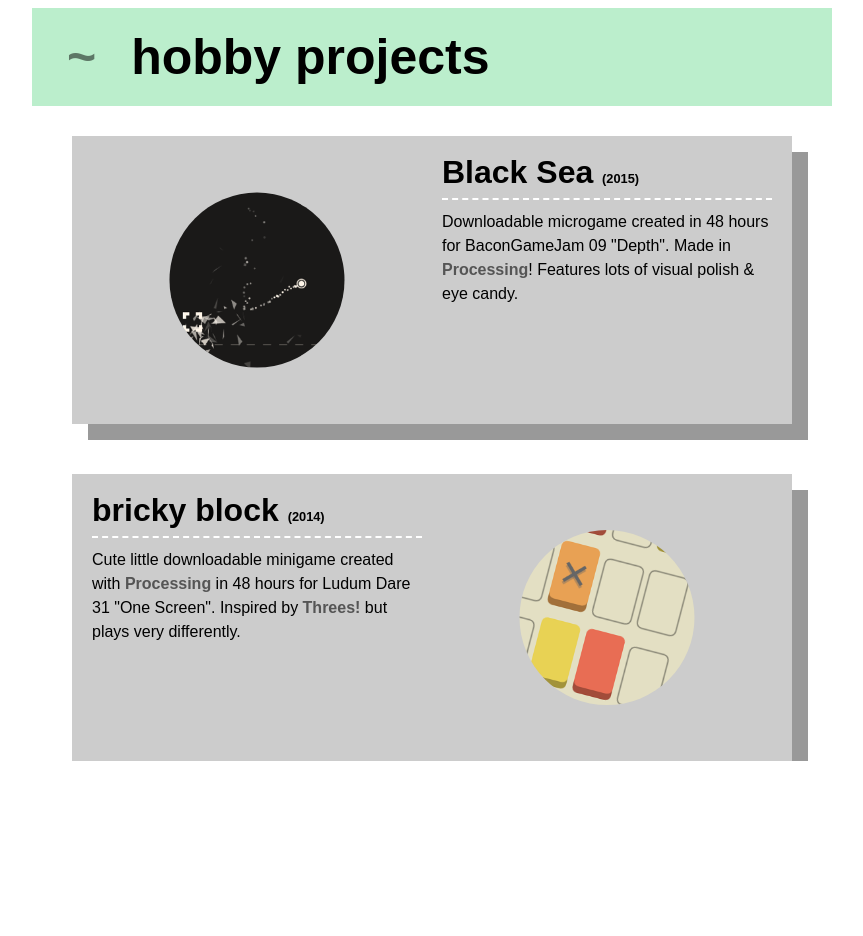
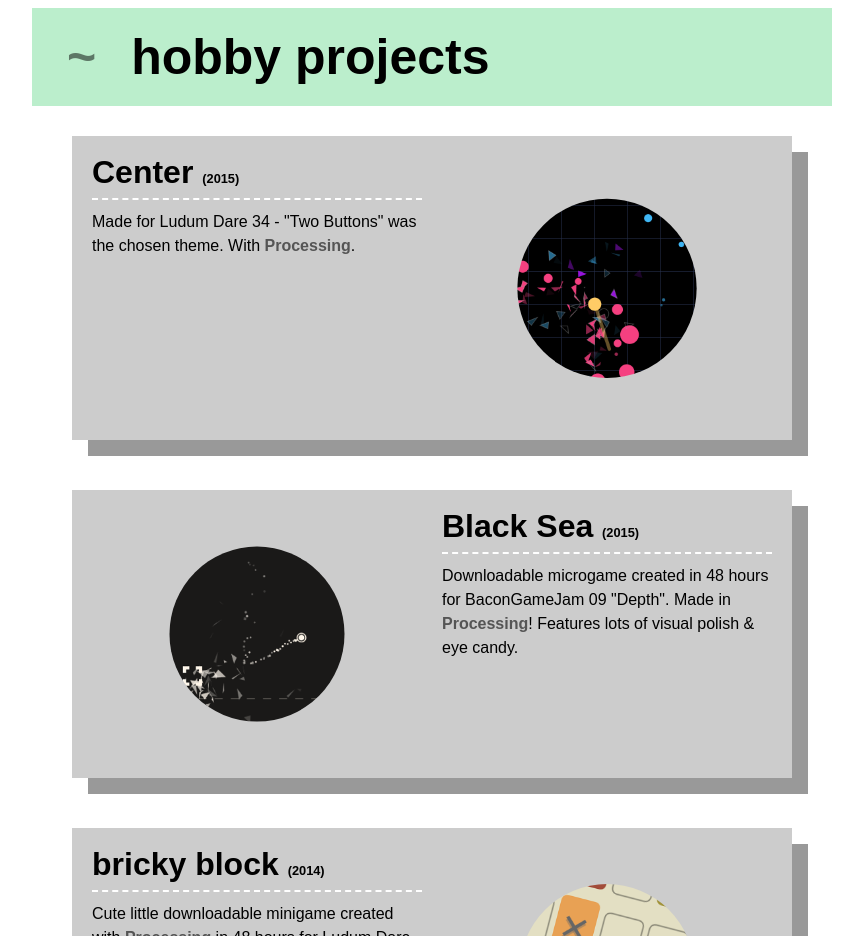
Before and after one commit to quat1024/quat1024.github.io, a plain HTML site: page index.html in a window 1280 px wide. Shown: the part 1000-1936 px from the top of the page, without its empty margins (208-1071 px from the left). Before the commit the page ends 1761 px from the top, so only its background shows below. Drawn offline with Linux system fonts and the light colour scheme; a web font is replaced by a local one.

Commit message:
new game!!!

```diff
--- a/index.html
+++ b/index.html
@@ -33,6 +33,18 @@
 			</div>
 			<h1 class="green">hobby projects</h1>
 
+      <div class="unit">
+        <div class="left">
+					<h2>Center <small>(2015)</small></h2>
+					Made for Ludum Dare 34 - "Two Buttons" was the chosen theme. With <a href="http://processing.org">Processing</a>.
+				</div>
+				<div class="right">
+					<a href="http://tudd.itch.io/center">
+						<img class="unit-image" src="./img/center.png"/>
+					</a>
+				</div>
+			</div>
+
 			<div class="unit">
 				<div class="left">
 					<a href="https://bacongamejam.org/jams/bacongamejam-09/380/">
@@ -44,6 +56,7 @@
 					Downloadable microgame created in 48 hours for BaconGameJam 09 "Depth". Made in <a href="http://processing.org">Processing</a>! Features lots of visual polish &amp; eye candy.
 				</div>
 			</div>
+
 			<div class="unit">
 				<div class="left">
 					<h2>bricky block <small>(2014)</small></h2>
```
Also changed, not shown: img/center.png (added).
